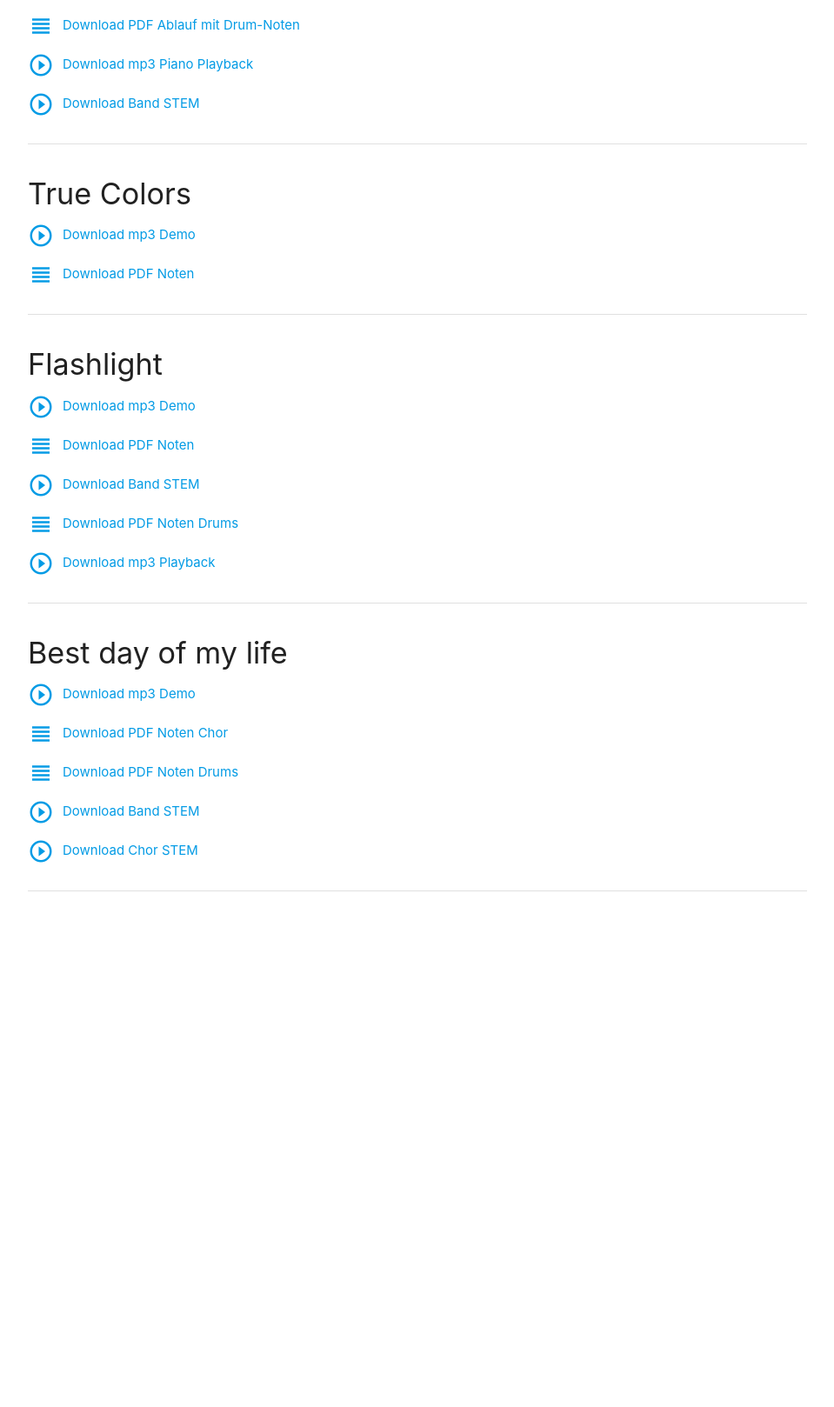
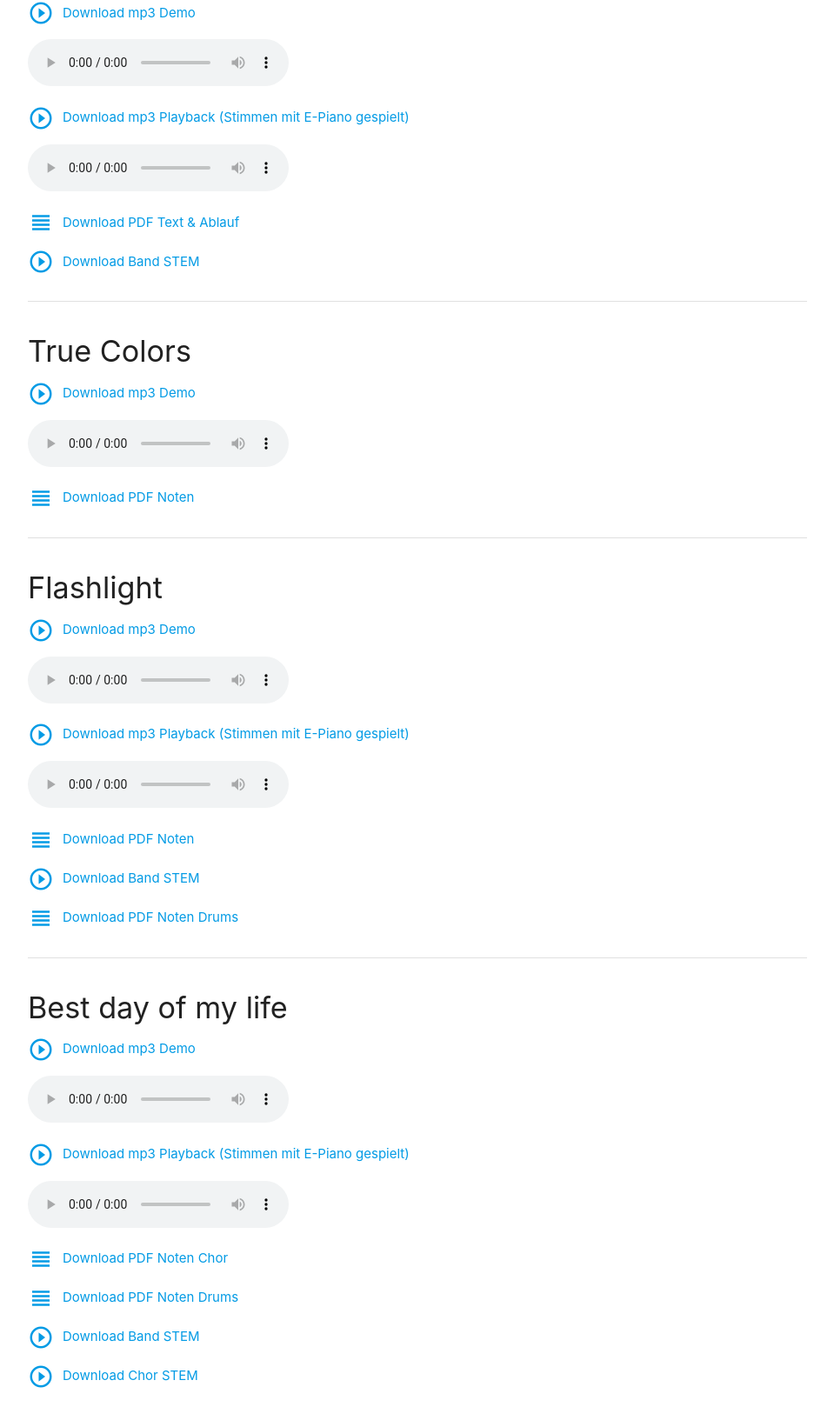
Before and after one commit to kekiel/Pop4Voices, a plain HTML site: page docs/songs/index.html in a window 1280 px wide. Shown: the part 704-2322 px from the top of the page at 87% size, without its empty margins (160-1119 px from the left). Before the commit the page ends 1729 px from the top, so only its background shows below. Drawn offline with nearby package versions, Linux system fonts and the light colour scheme.

Commit message:
Neue Backings. html5 mp3 Player.

```diff
--- a/docs/songs/index.html
+++ b/docs/songs/index.html
@@ -24,36 +24,76 @@
     <div class="section">
       <h4>Someone like you</h4>
       <p><a href="../downloads/Someone-like-you_Demo.mp3" target="_blank"><i class="small material-icons">play_circle_outline</i>Download mp3 Demo</a></p>
+      <p>
+        <audio controls>
+          <source src="../downloads/Someone-like-you_Demo.mp3" type="audio/mpeg">
+        </audio>
+      </p>
       <p><a href="../downloads/Someone-like-you.pdf" target="_blank"><i class="small material-icons">view_headline</i>Download PDF Text & Ablauf</a></p>
     </div>
     <div class="divider"></div>
     <div class="section">
       <h4>Happy Ending</h4>
       <p><a href="../downloads/Happy-Ending_Demo.mp3" target="_blank"><i class="small material-icons">play_circle_outline</i>Download mp3 Demo</a></p>
+      <p>
+        <audio controls>
+          <source src="../downloads/Happy-Ending_Demo.mp3" type="audio/mpeg">
+        </audio>
+      </p>
+      <p><a href="../downloads/Happy-Ending-Backing-and-VoiceAsPiano.mp3" target="_blank"><i class="small material-icons">play_circle_outline</i>Download mp3 Playback (Stimmen mit E-Piano gespielt)</a></p>
+      <p>
+        <audio controls>
+          <source src="../downloads/Happy-Ending-Backing-and-VoiceAsPiano.mp3" type="audio/mpeg">
+        </audio>
+      </p>
       <p><a href="../downloads/Happy-Ending.pdf" target="_blank"><i class="small material-icons">view_headline</i>Download PDF Text & Ablauf</a></p>
-      <p><a href="../downloads/Happy_Ending_Ablauf_mit_Drums.pdf" target="_blank"><i class="small material-icons">view_headline</i>Download PDF Ablauf mit Drum-Noten </a></p>
-      <p><a href="../downloads/Happy-Ending-Piano-Playback.mp3" target="_blank"><i class="small material-icons">play_circle_outline</i>Download mp3 Piano Playback</a></p>
       <p><a href="../downloads/Happy-Ending-Band.stem.mp4" target="_blank"><i class="small material-icons">play_circle_outline</i>Download Band STEM</a></p>
     </div>
     <div class="divider"></div>
     <div class="section">
       <h4>True Colors</h4>
       <p><a href="../downloads/True-Colors_Demo.mp3" target="_blank"><i class="small material-icons">play_circle_outline</i>Download mp3 Demo</a></p>
+      <p>
+        <audio controls>
+          <source src="../downloads/True-Colors_Demo.mp3" type="audio/mpeg">
+        </audio>
+      </p>
       <p><a href="../downloads/True-Colors.pdf" target="_blank"><i class="small material-icons">view_headline</i>Download PDF Noten</a></p>
     </div>
     <div class="divider"></div>
     <div class="section">
       <h4>Flashlight</h4>
       <p><a href="../downloads/Flashlight-Demo.mp3" target="_blank"><i class="small material-icons">play_circle_outline</i>Download mp3 Demo</a></p>
+      <p>
+        <audio controls>
+          <source src="../downloads/Flashlight-Demo.mp3" type="audio/mpeg">
+        </audio>
+      </p>
+      <p><a href="../downloads/Flashlight-Playback-VoicesAsPiano.mp3" target="_blank"><i class="small material-icons">play_circle_outline</i>Download mp3 Playback (Stimmen mit E-Piano gespielt)</a></p>
+      <p>
+        <audio controls>
+          <source src="../downloads/Flashlight-Playback-VoicesAsPiano.mp3" type="audio/mpeg">
+        </audio>
+      </p>
       <p><a href="../downloads/Flashlight_Chornoten.pdf" target="_blank"><i class="small material-icons">view_headline</i>Download PDF Noten</a></p>
       <p><a href="../downloads/Flashlight-BAND.stem.mp4" target="_blank"><i class="small material-icons">play_circle_outline</i>Download Band STEM</a></p>
       <p><a href="../downloads/Flashlight-Drums.pdf" target="_blank"><i class="small material-icons">view_headline</i>Download PDF Noten Drums</a></p>
-      <p><a href="../downloads/Flashlight-Backing.mp3" target="_blank"><i class="small material-icons">play_circle_outline</i>Download mp3 Playback</a></p>
     </div>
     <div class="divider"></div>
     <div class="section">
       <h4>Best day of my life</h4>
       <p><a href="../downloads/Best-day-Demo.mp3" target="_blank"><i class="small material-icons">play_circle_outline</i>Download mp3 Demo</a></p>
+      <p>
+        <audio controls>
+          <source src="../downloads/Best-day-Demo.mp3"  type="audio/mpeg">
+        </audio>
+      </p>
+      <p><a href="../downloads/Best-day-Playback-VoicesAsPiano.mp3" target="_blank"><i class="small material-icons">play_circle_outline</i>Download mp3 Playback (Stimmen mit E-Piano gespielt)</a></p>
+      <p>
+        <audio controls>
+          <source src="../downloads/Best-day-Playback-VoicesAsPiano.mp3"  type="audio/mpeg">
+        </audio>
+      </p>
       <p><a href="../downloads/Best-day-Score.pdf" target="_blank"><i class="small material-icons">view_headline</i>Download PDF Noten Chor</a></p>
       <p><a href="../downloads/Best-day-Drums.pdf" target="_blank"><i class="small material-icons">view_headline</i>Download PDF Noten Drums</a></p>
       <p><a href="../downloads/Best-day-Band.stem.mp4" target="_blank"><i class="small material-icons">play_circle_outline</i>Download Band STEM</a></p>
```
Also changed, not shown: 7 other files.
